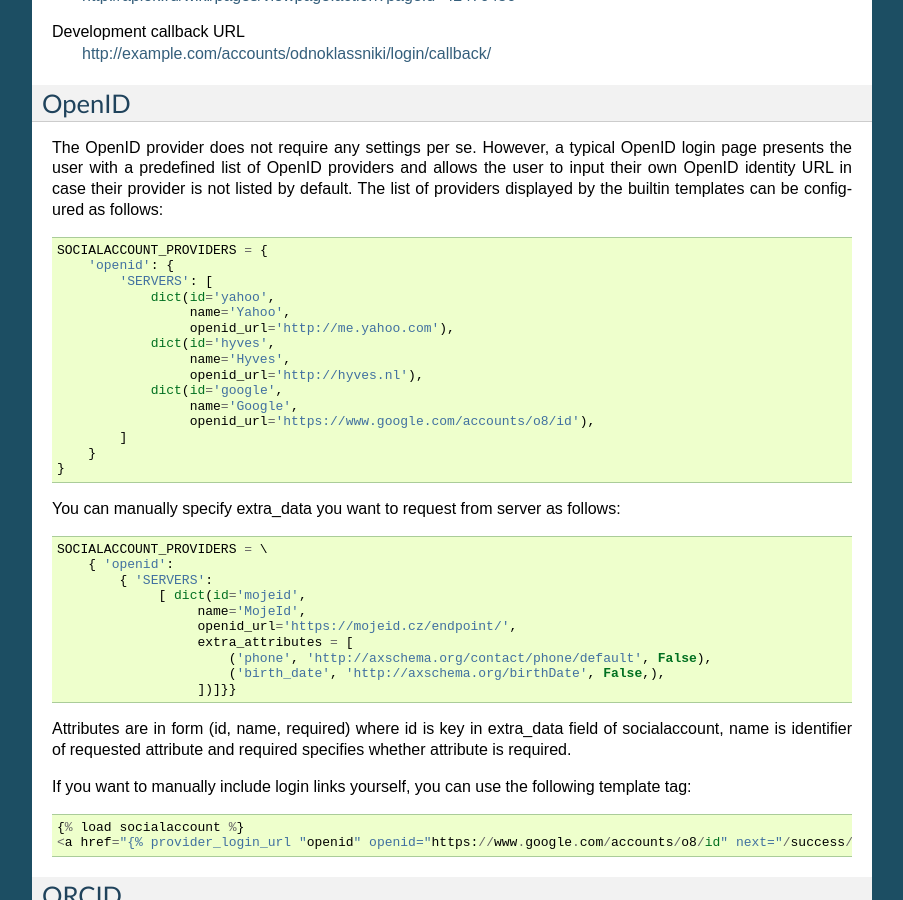
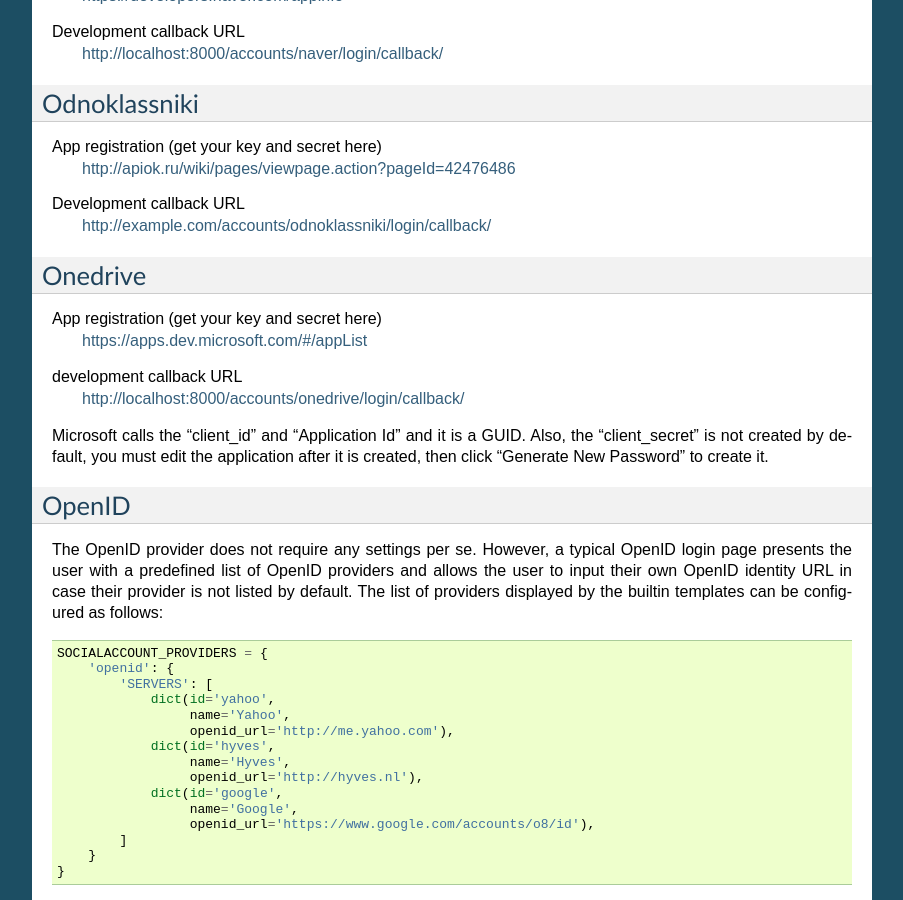
Before and after one commit to pennersr/django-allauth, a Sphinx documentation site: the page built from docs/providers.rst, in a window 1280 px wide and 900 px high, scrolled down 11813 px. Shown: the whole window, without its empty margins (198-1101 px from the left). Built offline with Sphinx 7.4.7, drawn with Linux system fonts in a browser that asks for light colours; some of the changed text lies outside the part shown.

Commit message:
Add docs for new providers.

```diff
--- a/docs/providers.rst
+++ b/docs/providers.rst
@@ -120,6 +120,16 @@
 
 Note that Bitbucket calls the ``client_id`` *Key* in their user interface.
 Don't get confused by that; use the *Key* value for your ``client_id`` field.
+
+
+Box
+---
+
+App registration (get your key and secret here)
+    https://app.box.com/developers/services/edit/
+
+Development callback URL
+    http://localhost:8000/accounts/box/login/callback/
 
 
 daum
@@ -734,6 +744,20 @@
     http://example.com/accounts/odnoklassniki/login/callback/
 
 
+Onedrive
+--------
+
+App registration (get your key and secret here)
+    https://apps.dev.microsoft.com/#/appList
+
+development callback URL
+    http://localhost:8000/accounts/onedrive/login/callback/
+
+Microsoft calls the "client_id" and "Application Id" and it is a GUID. Also,
+the "client_secret" is not created by default, you must edit the application
+after it is created, then click "Generate New Password" to create it.
+
+
 OpenID
 ------
 
```
